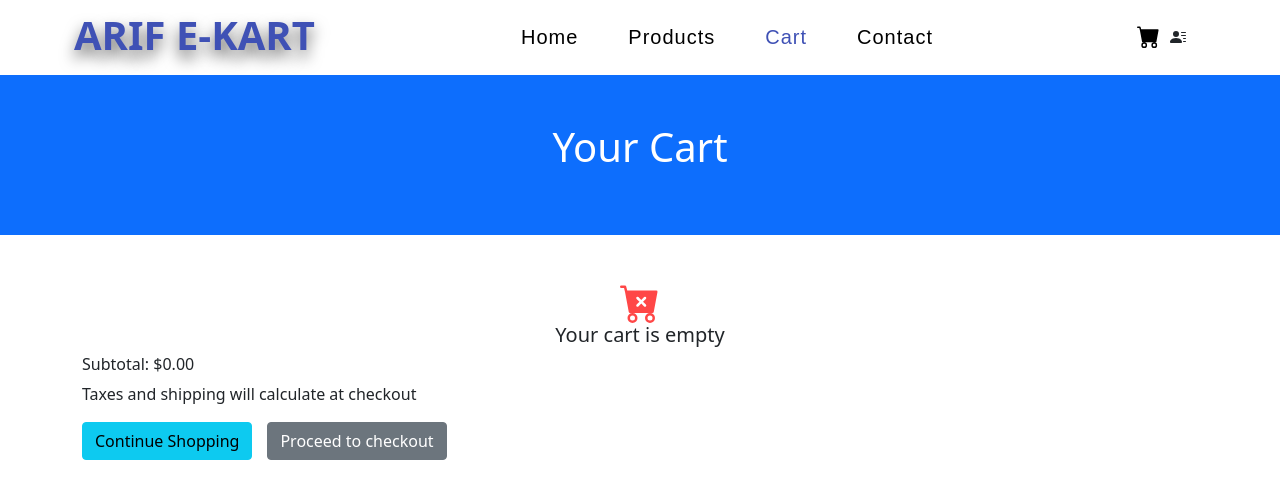
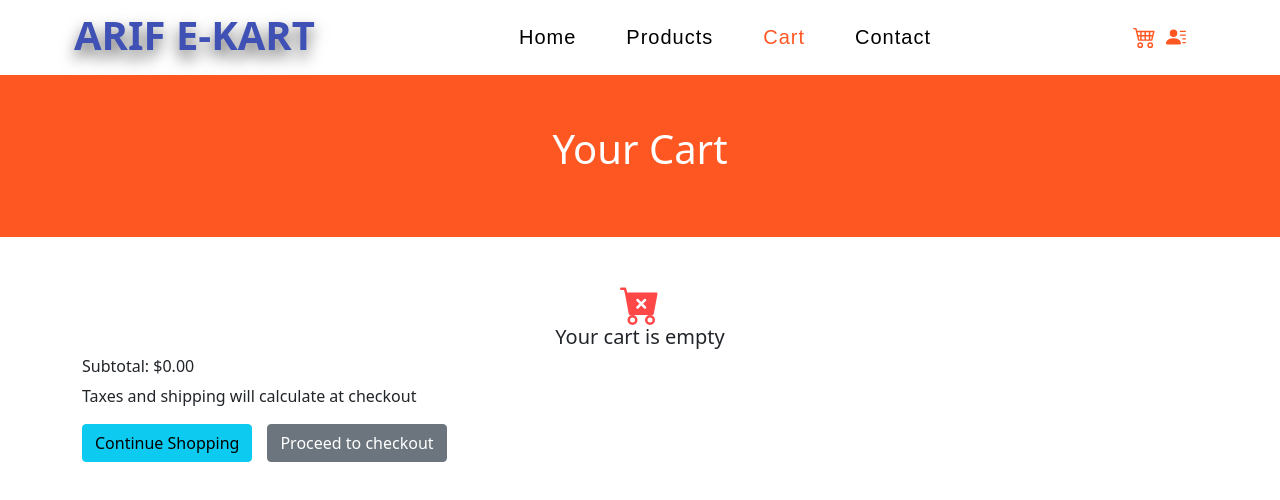
Before and after one commit to arifweb2020/eKart, a React (Create React App) app: page /cart in a window 1280 px wide. Shown: the top 500 px of the page. Built offline with nearby package versions, Linux system fonts and the light colour scheme.

Commit message:
cart nav

```diff
--- a/src/components/navigation/NavBar.js
+++ b/src/components/navigation/NavBar.js
@@ -8,7 +8,7 @@ import { NavLink, Link } from 'react-router-dom';
 import './style.scss';
 import { useSelector } from 'react-redux';
 import SlideModal from '../side-modal/SideModal';
-import { BsFillXDiamondFill, BsPersonLinesFill } from "react-icons/bs";
+import { BsGrid3X3GapFill, BsPersonLinesFill } from "react-icons/bs";
 
 
 
@@ -22,6 +22,7 @@ function NavBar(props) {
 
     return (
         <div className="navBarContainer">
+            <div style={{boxShadow:"0px 15px 10px -15px #111",borderBottom:"2px solid #ff5722"}}>
             <div className='innerNavbar'>
                 <div className='logo'>
                     <Link to="/">ARIF E-KART</Link>
@@ -44,13 +45,13 @@ function NavBar(props) {
                 </div>
                 <div className='cartIcons'>
                     <div>
-                        <SlideModal /><span style={{ position: "relative", top: "-8px", color: "green" }}> {itemCount || ""}</span>
+                        <SlideModal /><span style={{ position: "relative", top: "-8px", color: "black",fontWeight:"500" }}> {itemCount || ""}</span>
                     </div>
                     <div>
-                        <BsPersonLinesFill />
+                        <BsPersonLinesFill style={{ color: "#ff5722", fontSize: "20px", cursor: "pointer" }}/>
                     </div>
                     <div>
-                        <BsFillXDiamondFill className='menuBtn' onClick={()=>setSidebarOpen(!sidebarOpen)}/>
+                        <BsGrid3X3GapFill className='menuBtn' style={{ fontSize: "20px", cursor: "pointer" }} onClick={()=>setSidebarOpen(!sidebarOpen)}/>
                     </div>
                 </div>
             </div>
@@ -75,7 +76,7 @@ function NavBar(props) {
                     </ul>
                 </ul>
             </div> : null }
-
+        </div>
         </div >
     );
 }
--- a/src/components/navigation/style.scss
+++ b/src/components/navigation/style.scss
@@ -58,7 +58,7 @@ ul li a:hover{
 
 
 ul li .active{
-	color: #3f51b5;
+	color: #ff5722;
 }
 
 .cartIcons {
@@ -84,6 +84,8 @@ ul li .active{
 @media screen and (max-width:960px){
   .innerNavbar{
     max-width:95%;
+    margin-top: 15px;
+    margin-bottom: 15px;
   }
   .logo a{
     font-size: 20px;
@@ -93,13 +95,14 @@ ul li .active{
   }
   .menuBtn{
     display: block;
+    color: black;
   }
 
   .mob-nav{
 		display:flex;
 		justify-content: center;
 		width: 13rem;
-  background: #3f51b5;
+  background: #ff5722;
   height: 100vh;
   position: absolute;
   //top: 12vh;
@@ -138,4 +141,7 @@ ul li .active{
 .mob-items li a:hover{
 	background: #fff;
 }
+ul li .active{
+	color:black;
 }
+}
--- a/src/components/side-modal/SideModal.js
+++ b/src/components/side-modal/SideModal.js
@@ -1,11 +1,11 @@
 import React, { useState } from 'react';
-import { BsFillCartFill, BsFillXCircleFill } from "react-icons/bs";
+import {  BsFillXCircleFill } from "react-icons/bs";
 import ListGroup from 'react-bootstrap/ListGroup';
 import './style.scss';
 import { useSelector } from 'react-redux';
 import CartItem from '../cart-item/CartItem';
 import { useNavigate } from 'react-router-dom';
-import { BsFillCartXFill } from "react-icons/bs";
+import { BsCart4 } from "react-icons/bs";
 
 
 function SlideModal() {
@@ -25,7 +25,7 @@ function SlideModal() {
     return (
         <>
 
-            <BsFillCartFill style={{ color: "black", fontSize: "23px", cursor: "pointer" }} onClick={handleShow} />
+            <BsCart4 style={{ color: "#ff5722", fontSize: "23px", cursor: "pointer" }} onClick={handleShow} />
             {show ? <div className="cart__container">
                 <ListGroup className="cart">
                     <div className="cart__close">
@@ -38,7 +38,7 @@ function SlideModal() {
                     <div className="cart__item-list">
                         {cartProducts.length === 0 ? (
                             <h4 className="text-center mt-5">
-                                <BsFillCartXFill style={{fontSize:"40px",color:"#ff0000b8"}}/><br/>
+                                <BsCart4 style={{fontSize:"40px",color:"#ff0000b8"}}/><br/>
                                 Your cart is empty.</h4>
                         ) : (
                             cartProducts.map((item, index) => (
--- a/src/components/top-header/TopHeader.js
+++ b/src/components/top-header/TopHeader.js
@@ -2,7 +2,7 @@ import React from 'react';
 
 function TopHeader({heading,subheading}) {
     return (
-        <div className="container-fluid p-5 bg-primary text-white text-center">
+        <div className="container-fluid p-5 text-white text-center" style={{background: "#ff5722"}}>
             <h1>{heading}</h1>
             <p>{subheading}</p>
         </div>
--- a/src/features/cart/Cart.js
+++ b/src/features/cart/Cart.js
@@ -37,7 +37,8 @@ function Cart(props) {
                             <BsFillCartXFill style={{ fontSize: "40px", color: "#ff0000b8" }} /><br />
                             Your cart is empty</h5>
                     ) : (
-                        <table className="table table-bordered">
+                        <div class="container table-responsive py-5">
+                        <table className="table table-bordered ">
                             <thead style={{textAlign:"center"}}>
                                 <tr>
                                     <th>Image</th>
@@ -66,6 +67,7 @@ function Cart(props) {
                                     )}
                             </tbody>
                         </table>
+                        </div>
                     )}
                 </div>
             </div>
--- a/src/features/product-details/ProductDetails.js
+++ b/src/features/product-details/ProductDetails.js
@@ -7,6 +7,7 @@ import SkeletonSingleProduct from './../../components/single-product/SkeletonSin
 import ProductCard from '../../components/product-card/ProductCard';
 import SkeletonProductCard from '../../components/product-card/SkeletonProductCard';
 import { useNavigate } from 'react-router-dom';
+import TopHeader from '../../components/top-header/TopHeader';
 
 function ProductDetails(props) {
     const { id } = useParams()
@@ -27,9 +28,11 @@ function ProductDetails(props) {
     }, [dispatch, id])
 
     return (
+        <>
+        <TopHeader heading="Product Details"/>
         <div className='container mt-5 mb-5'>
-            <button onClick={()=>navigate(-1)} style={{background:"darkorange",border:"none"}} className="btn btn-sm btn-primary mb-3">Go Back</button>
-            <h2>Product Details</h2>
+            <button onClick={()=>navigate(-1)} style={{background:"black",border:"none"}} className="btn btn-sm btn-primary mb-3">Go Back</button>
+
             {!data ? <SkeletonSingleProduct />
                 : <SingleProduct singleData={data} />
             }
@@ -60,6 +63,7 @@ function ProductDetails(props) {
             </div>
 
         </div>
+        </>
     );
 }
 
```
